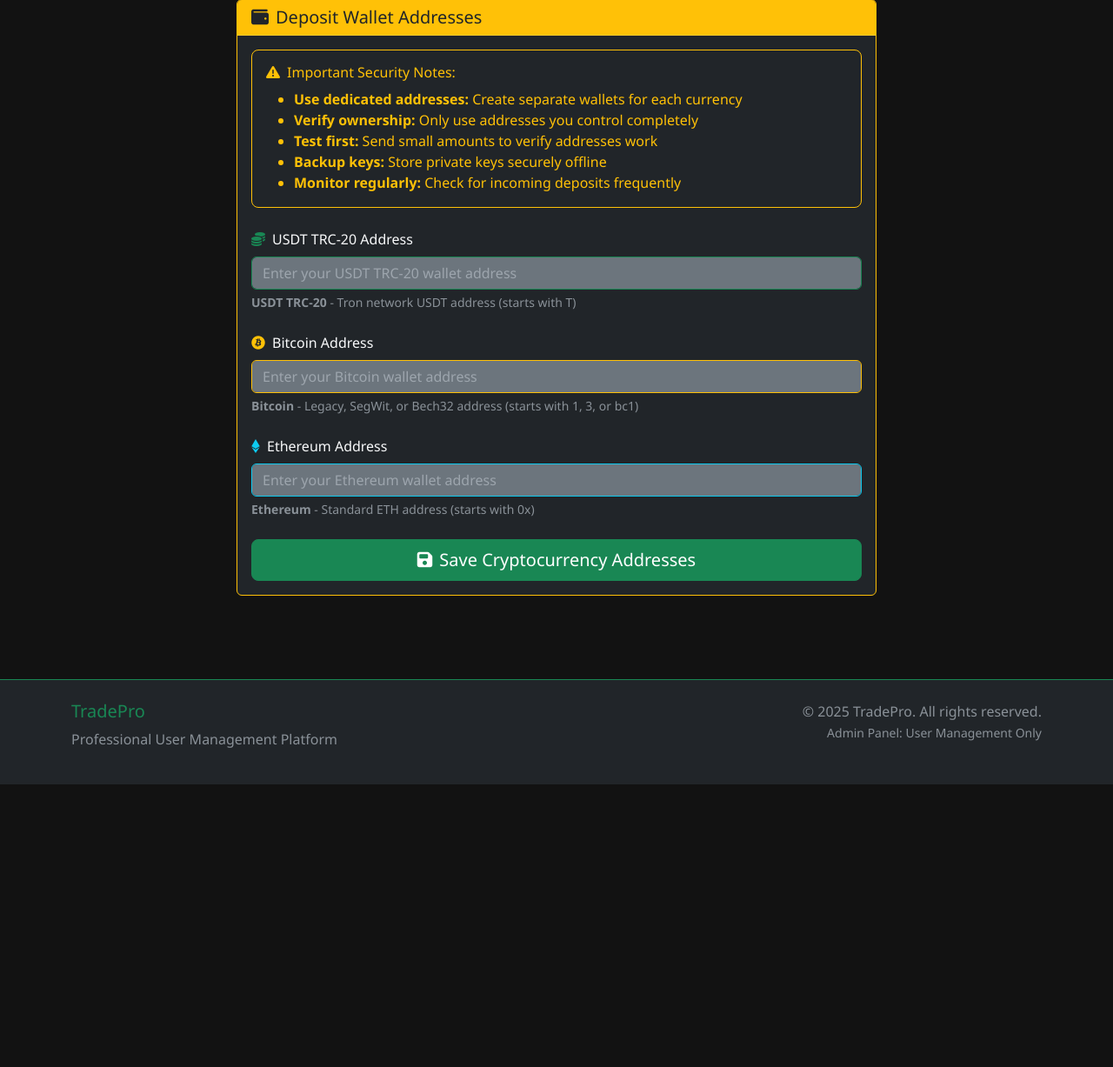
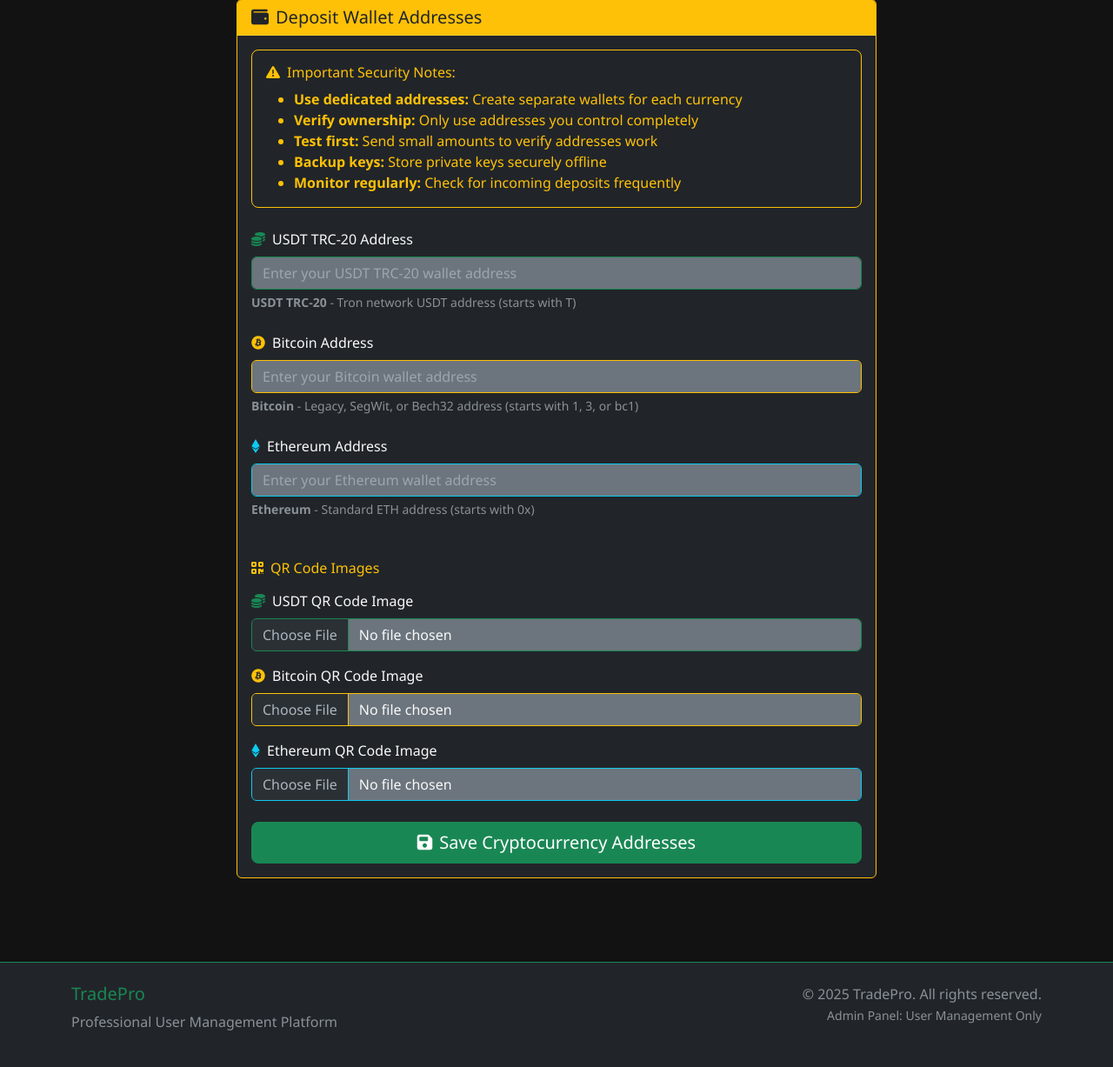
Before and after one commit to amanu477/trade-horizon, a Flask app: page /admin/settings in a window 1280 px wide. Shown: the part 176-1403 px from the top of the page at 87% size. Before the commit the page ends 1078 px from the top, so only its background shows below. Run offline with Flask 3, Linux system fonts and the light colour scheme; a user stored in the database is signed in; tables that the repository leaves empty hold one stand-in row (values such as "Sample post"); some libraries are stand-ins or nearby versions.

Commit message:
Enable administrators to upload custom QR codes for crypto deposits
Implements admin QR code upload for USDT/BTC/ETH and displays them on deposit page.

Replit-Commit-Author: Agent
Replit-Commit-Session-Id: da8c5147-bee3-4d5d-a5cd-ade0cfd7f229
Replit-Commit-Screenshot-Url: https://storage.googleapis.com/screenshot-production-us-central1/fc00bf03-5057-4343-9f19-c7f19a483e52/39dd727b-fbf4-45d5-ae7c-cbc900a43d1d.jpg

```diff
--- a/forms.py
+++ b/forms.py
@@ -1,5 +1,5 @@
 from flask_wtf import FlaskForm
-from flask_wtf.file import FileField, FileRequired
+from flask_wtf.file import FileField, FileRequired, FileAllowed
 from wtforms import StringField, PasswordField, EmailField, DecimalField, SelectField, IntegerField, BooleanField, TextAreaField, SubmitField
 from wtforms.fields import DateField
 from wtforms.validators import DataRequired, Email, Length, EqualTo, NumberRange, ValidationError
@@ -161,6 +161,16 @@ class AdminSettingsForm(FlaskForm):
         DataRequired(),
         Length(min=40, max=45, message="Invalid Ethereum address")
     ])
+    usdt_qr_code = FileField('USDT QR Code Image', validators=[
+        FileAllowed(['jpg', 'jpeg', 'png'], 'Images only!')
+    ])
+    btc_qr_code = FileField('Bitcoin QR Code Image', validators=[
+        FileAllowed(['jpg', 'jpeg', 'png'], 'Images only!')
+    ])
+    eth_qr_code = FileField('Ethereum QR Code Image', validators=[
+        FileAllowed(['jpg', 'jpeg', 'png'], 'Images only!')
+    ])
+    submit = SubmitField('Save Settings')
 
 class TradeManipulationForm(FlaskForm):
     force_result = SelectField('Force Result', choices=[
--- a/routes.py
+++ b/routes.py
@@ -1,10 +1,13 @@
 from flask import render_template, redirect, url_for, flash, request, jsonify, session
 from flask_login import login_user, logout_user, login_required, current_user
 from werkzeug.security import check_password_hash, generate_password_hash
+from werkzeug.utils import secure_filename
 from datetime import datetime, timedelta
 from decimal import Decimal
 import random
 import json
+import os
+import time
 from functools import wraps
 
 from app import app, db
@@ -450,30 +453,37 @@ def crypto_deposit():
 
     # Get admin-set wallet addresses
     addresses = {}
+    qr_codes = {}
+
     usdt_setting = AdminSettings.query.filter_by(setting_key='usdt_address').first()
     btc_setting = AdminSettings.query.filter_by(setting_key='btc_address').first()
     eth_setting = AdminSettings.query.filter_by(setting_key='eth_address').first()
 
+    # Get QR code settings
+    usdt_qr_setting = AdminSettings.query.filter_by(setting_key='usdt_qr_code').first()
+    btc_qr_setting = AdminSettings.query.filter_by(setting_key='btc_qr_code').first()
+    eth_qr_setting = AdminSettings.query.filter_by(setting_key='eth_qr_code').first()
+
     if usdt_setting:
         addresses['USDT'] = usdt_setting.setting_value
+        qr_codes['USDT'] = usdt_qr_setting.setting_value if usdt_qr_setting else None
     if btc_setting:
         addresses['BTC'] = btc_setting.setting_value
+        qr_codes['BTC'] = btc_qr_setting.setting_value if btc_qr_setting else None
     if eth_setting:
         addresses['ETH'] = eth_setting.setting_value
+        qr_codes['ETH'] = eth_qr_setting.setting_value if eth_qr_setting else None
 
     # Check if admin has set the address for this currency
     if currency not in addresses:
         flash(f'Deposit address for {currency} not configured. Please contact support.', 'error')
         return redirect(url_for('wallet'))
 
-    # Generate QR code for the deposit address
-    qr_code = generate_crypto_qr_code(addresses[currency], float(amount))
-
     return render_template('deposit/crypto.html',
                          amount=amount,
                          currency=currency,
                          address=addresses[currency],
-                         qr_code=qr_code)
+                         qr_code=qr_codes[currency])
 
 @app.route('/deposit/submit', methods=['POST'])
 @login_required
@@ -1549,14 +1559,51 @@ def admin_settings():
                 )
                 db.session.add(setting)
 
+        # Handle QR code image uploads
+        qr_files = [
+            ('usdt_qr', form.usdt_qr_code.data),
+            ('btc_qr', form.btc_qr_code.data),
+            ('eth_qr', form.eth_qr_code.data)
+        ]
+
+        for key, file in qr_files:
+            if file and file.filename != '':
+                # Save the uploaded file
+                filename = secure_filename(f"{key}_{int(time.time())}.{file.filename.split('.')[-1]}")
+                file_path = os.path.join('static', 'qr_codes', filename)
+                file.save(file_path)
+
+                # Update the database with the file path
+                setting = AdminSettings.query.filter_by(setting_key=f'{key}_code').first()
+                if setting:
+                    # Remove old file if it exists
+                    if setting.setting_value and os.path.exists(setting.setting_value):
+                        os.remove(setting.setting_value)
+                    setting.setting_value = file_path
+                    setting.updated_by = current_user.id
+                    setting.updated_at = datetime.utcnow()
+                else:
+                    setting = AdminSettings(
+                        setting_key=f'{key}_code',
+                        setting_value=file_path,
+                        description=f'{key.replace("_", " ").title()} QR code image',
+                        updated_by=current_user.id
+                    )
+                    db.session.add(setting)
+
         db.session.commit()
-        flash('Cryptocurrency addresses updated successfully', 'success')
+        flash('Cryptocurrency addresses and QR codes updated successfully', 'success')
         return redirect(url_for('admin_settings'))
 
     # Load current settings
     usdt_setting = AdminSettings.query.filter_by(setting_key='usdt_address').first()
     btc_setting = AdminSettings.query.filter_by(setting_key='btc_address').first()
     eth_setting = AdminSettings.query.filter_by(setting_key='eth_address').first()
+
+    # Load QR code settings
+    usdt_qr_setting = AdminSettings.query.filter_by(setting_key='usdt_qr_code').first()
+    btc_qr_setting = AdminSettings.query.filter_by(setting_key='btc_qr_code').first()
+    eth_qr_setting = AdminSettings.query.filter_by(setting_key='eth_qr_code').first()
 
     if usdt_setting:
         form.usdt_address.data = usdt_setting.setting_value
@@ -1565,7 +1612,11 @@ def admin_settings():
     if eth_setting:
         form.eth_address.data = eth_setting.setting_value
 
-    return render_template('admin/settings.html', form=form)
+    return render_template('admin/settings.html',
+                         form=form,
+                         usdt_qr=usdt_qr_setting.setting_value if usdt_qr_setting else None,
+                         btc_qr=btc_qr_setting.setting_value if btc_qr_setting else None,
+                         eth_qr=eth_qr_setting.setting_value if eth_qr_setting else None)
 
 @app.route('/admin/kyc')
 @login_required
--- a/templates/admin/settings.html
+++ b/templates/admin/settings.html
@@ -38,7 +38,7 @@
                         </ul>
                     </div>
 
-                    <form method="POST">
+                    <form method="POST" enctype="multipart/form-data">
                         {{ form.hidden_tag() }}
 
                         <!-- USDT TRC-20 Address -->
@@ -80,6 +80,55 @@
                             {% endfor %}
                             <div class="form-text text-muted">
                                 <strong>Ethereum</strong> - Standard ETH address (starts with 0x)
+                            </div>
+                        </div>
+
+                        <!-- QR Code Upload Section -->
+                        <div class="mt-5 mb-4">
+                            <h6 class="text-warning mb-3">
+                                <i class="fas fa-qrcode me-2"></i>QR Code Images
+                            </h6>
+
+                            <!-- USDT QR Code -->
+                            <div class="mb-3">
+                                <label class="form-label text-light">
+                                    <i class="fas fa-coins me-2 text-success"></i>{{ form.usdt_qr_code.label }}
+                                </label>
+                                {{ form.usdt_qr_code(class="form-control bg-secondary border-success text-light") }}
+                                {% if usdt_qr %}
+                                <div class="mt-2">
+                                    <small class="text-success">Current QR Code:</small>
+                                    <img src="{{ url_for('static', filename=usdt_qr.replace('static/', '')) }}" alt="USDT QR Code" class="d-block mt-1" style="max-width: 150px; height: auto;">
+                                </div>
+                                {% endif %}
+                            </div>
+
+                            <!-- Bitcoin QR Code -->
+                            <div class="mb-3">
+                                <label class="form-label text-light">
+                                    <i class="fab fa-bitcoin me-2 text-warning"></i>{{ form.btc_qr_code.label }}
+                                </label>
+                                {{ form.btc_qr_code(class="form-control bg-secondary border-warning text-light") }}
+                                {% if btc_qr %}
+                                <div class="mt-2">
+                                    <small class="text-warning">Current QR Code:</small>
+                                    <img src="{{ url_for('static', filename=btc_qr.replace('static/', '')) }}" alt="Bitcoin QR Code" class="d-block mt-1" style="max-width: 150px; height: auto;">
+                                </div>
+                                {% endif %}
+                            </div>
+
+                            <!-- Ethereum QR Code -->
+                            <div class="mb-4">
+                                <label class="form-label text-light">
+                                    <i class="fab fa-ethereum me-2 text-info"></i>{{ form.eth_qr_code.label }}
+                                </label>
+                                {{ form.eth_qr_code(class="form-control bg-secondary border-info text-light") }}
+                                {% if eth_qr %}
+                                <div class="mt-2">
+                                    <small class="text-info">Current QR Code:</small>
+                                    <img src="{{ url_for('static', filename=eth_qr.replace('static/', '')) }}" alt="Ethereum QR Code" class="d-block mt-1" style="max-width: 150px; height: auto;">
+                                </div>
+                                {% endif %}
                             </div>
                         </div>
 
```
Also changed, not shown: replit.md (+1 -0 lines), templates/deposit/crypto.html (+8 -1 lines).
